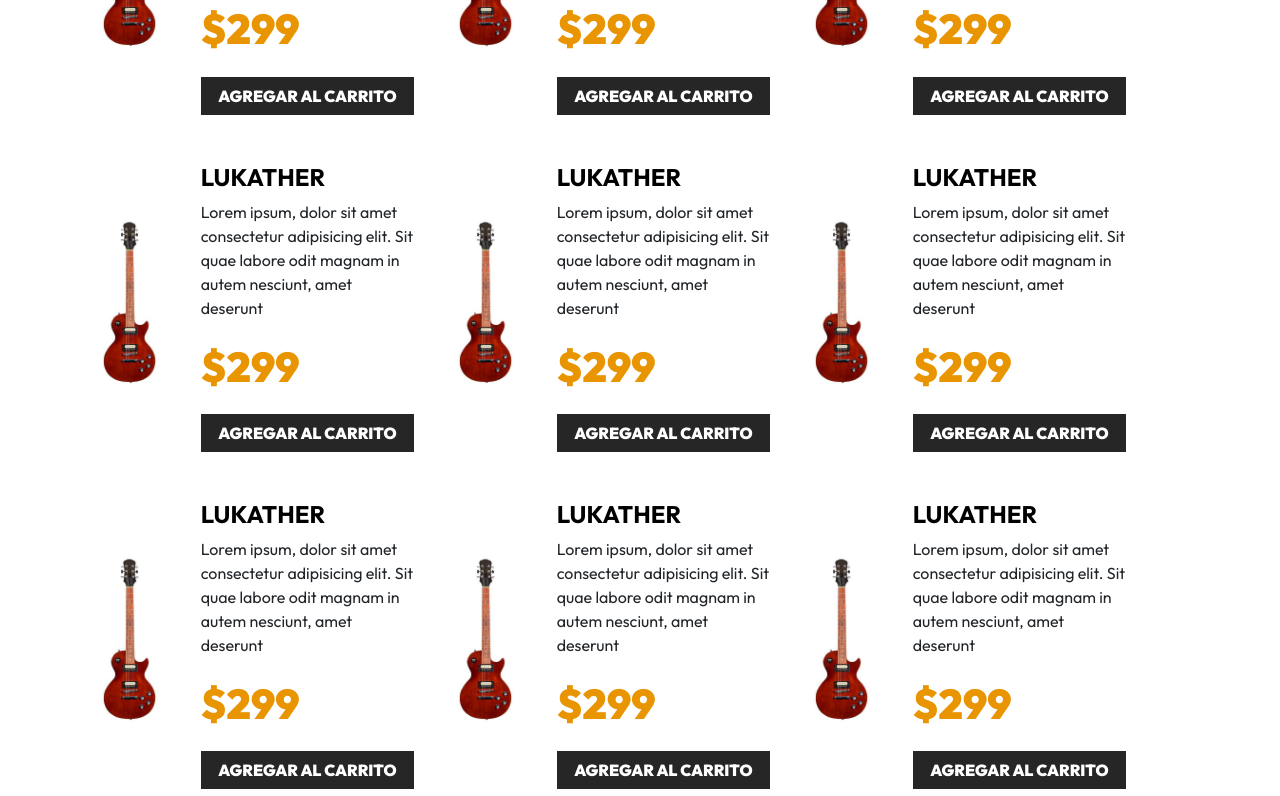
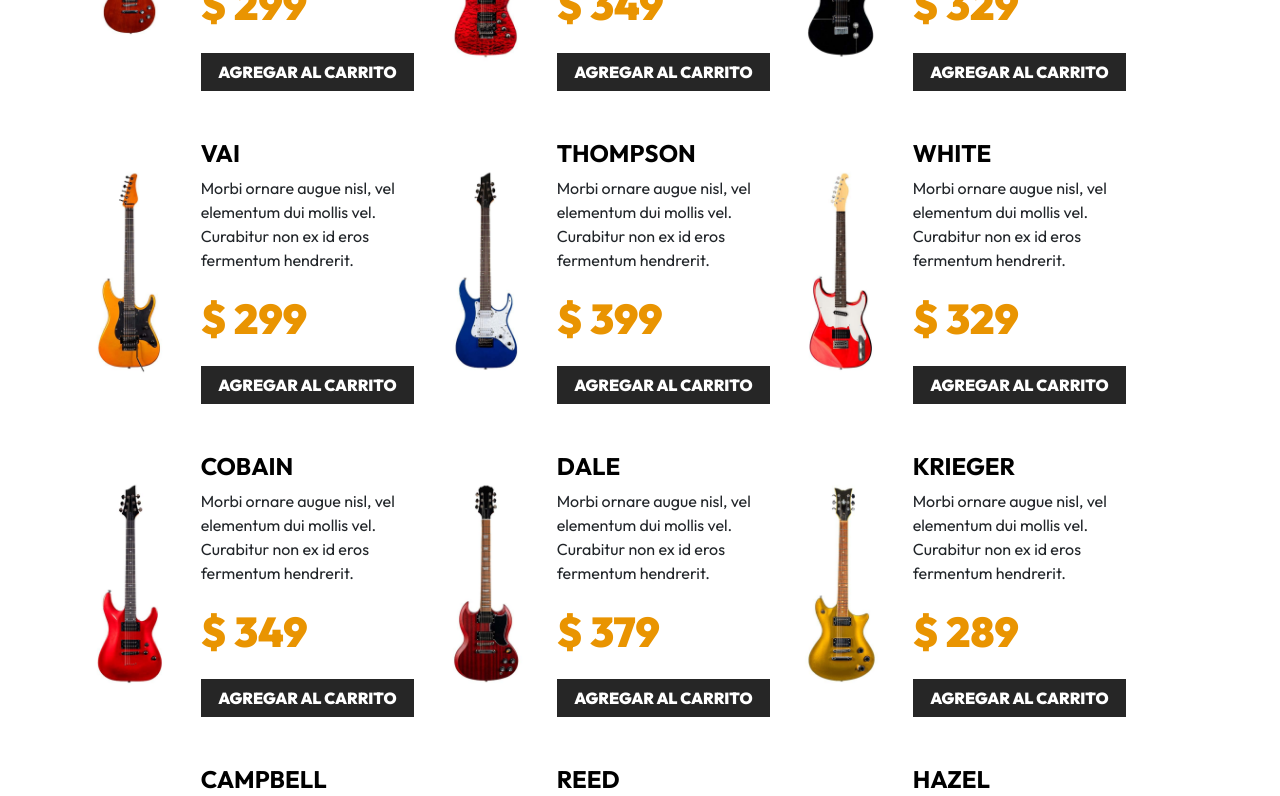
Before and after one commit to PedroBraude/react-shopping-cart, a React (Vite) app: page / in a window 1280 px wide. Shown: the part 540-1336 px from the top of the page. Built offline with nearby package versions, Linux system fonts and the light colour scheme.

Commit message:
feat: add UI component "Guitar"

```diff
--- a/src/App.jsx
+++ b/src/App.jsx
@@ -7,7 +7,7 @@
 import { db } from './data/db';
 
 export default function App() {
-  const [data, setData] = useState([db]);
+  const [data, setData] = useState(db);
 
   return (
     <>
@@ -16,21 +16,10 @@
         <h2 className="text-center">Nuestra Colección</h2>
 
         <div className="row mt-5">
-          <Guitar />
-          <Guitar />
-          <Guitar />
-          <Guitar />
-          <Guitar />
-          <Guitar />
-          <Guitar />
-          <Guitar />
-          <Guitar />
-          <Guitar />
-          <Guitar />
-          <Guitar />
-          <Guitar />
-          <Guitar />
-          <Guitar />
+          {data.map((guitar) => (
+            //  only with parenthesis you have an implicity return
+            <Guitar key={guitar.id} {...guitar} />
+          ))}
         </div>
       </main>
       <Footer />
--- a/src/components/Guitar.jsx
+++ b/src/components/Guitar.jsx
@@ -1,23 +1,20 @@
 import React from 'react';
 
-export default function Guitar() {
+export default function Guitar({ image, name, description, price }) {
   return (
     <>
       <div className="col-md-6 col-lg-4 my-4 row align-items-center">
         <div className="col-4">
           <img
             className="img-fluid"
-            src="./img/guitarra_01.jpg"
-            alt="imagen guitarra"
+            src={`./img/${image}.jpg`}
+            alt={`imagen ${name}`}
           />
         </div>
         <div className="col-8">
-          <h3 className="text-black fs-4 fw-bold text-uppercase">Lukather</h3>
-          <p>
-            Lorem ipsum, dolor sit amet consectetur adipisicing elit. Sit quae
-            labore odit magnam in autem nesciunt, amet deserunt
-          </p>
-          <p className="fw-black text-primary fs-3">$299</p>
+          <h3 className="text-black fs-4 fw-bold text-uppercase">{name}</h3>
+          <p>{description}</p>
+          <p className="fw-black text-primary fs-3">$ {price}</p>
           <button type="button" className="btn btn-dark w-100">
             Agregar al Carrito
           </button>
```
